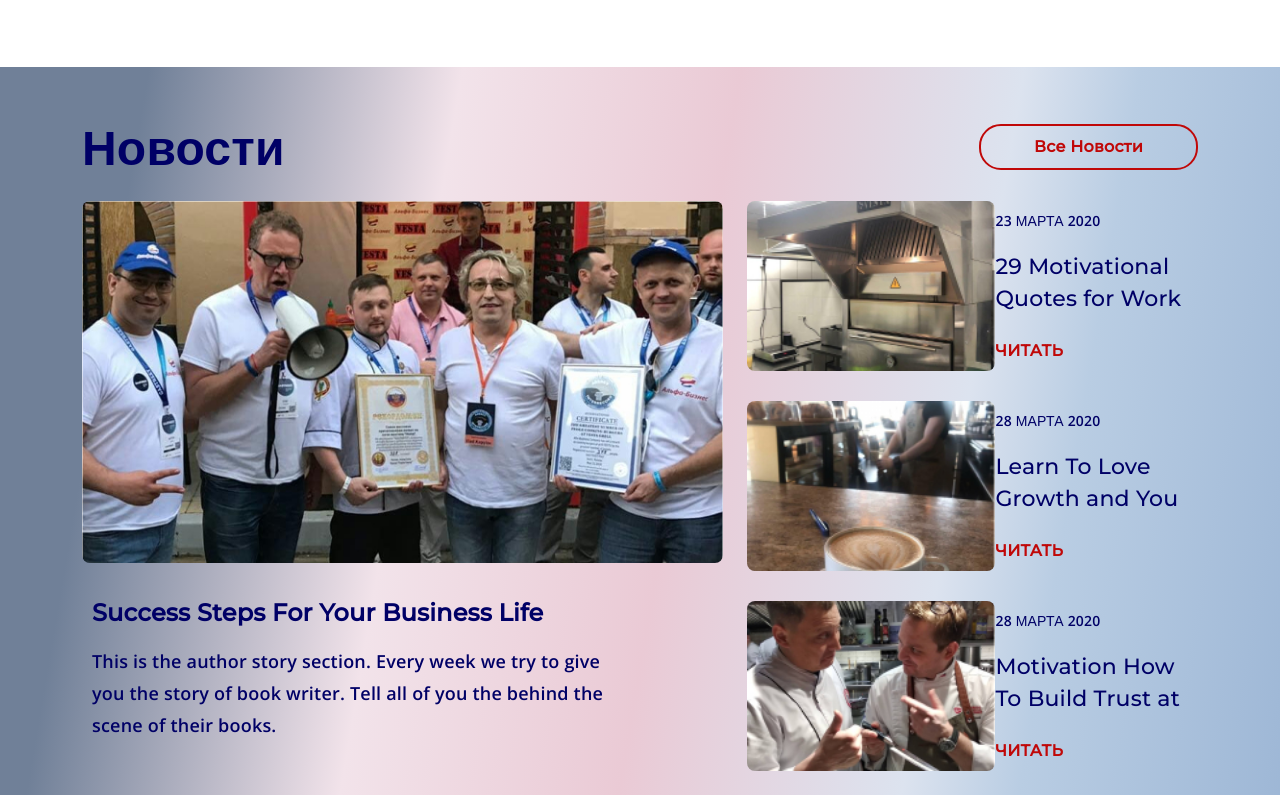
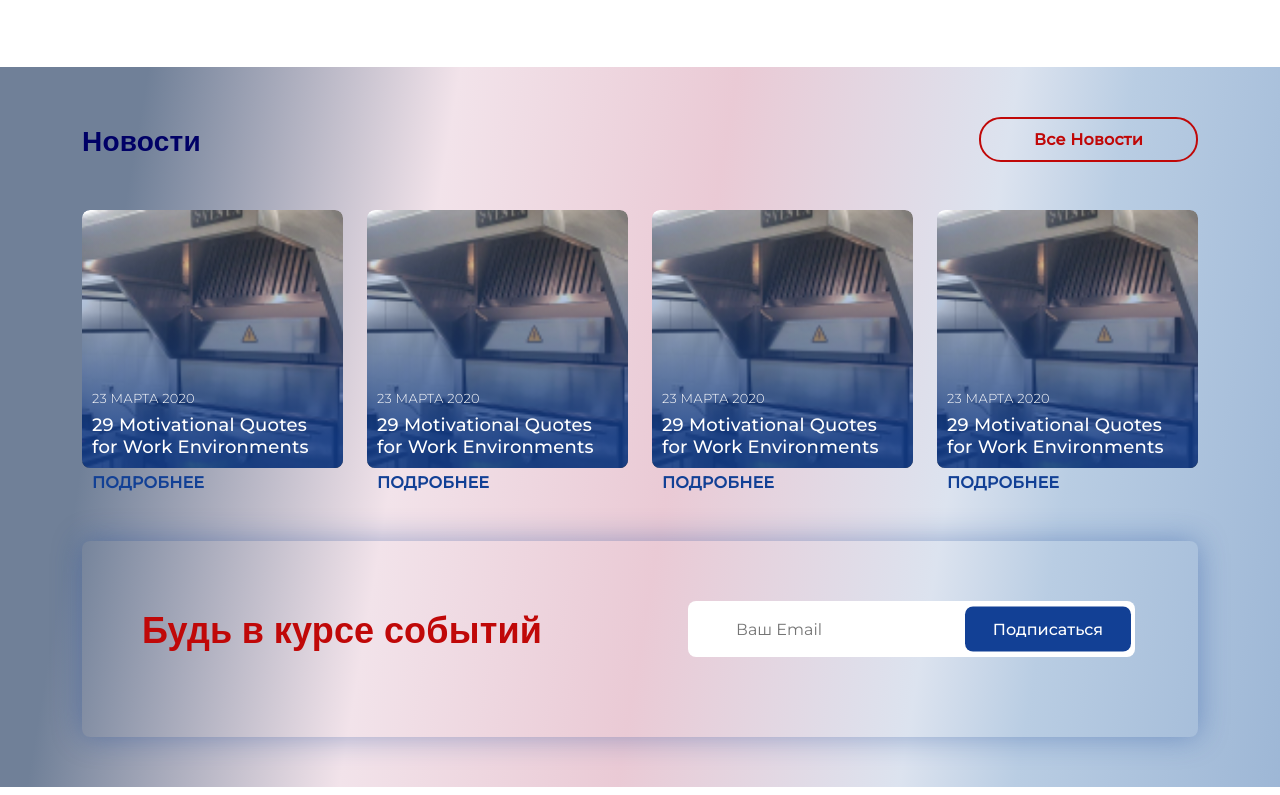
Before and after one commit to VvorobeiS/alfabiz-new, a plain HTML site: page index.html in a window 1280 px wide. Shown: the part 3265-4060 px from the top of the page. Drawn offline with nearby package versions, Linux system fonts and the light colour scheme.

Commit message:
Правка секции news и перенос секции newsletter in news

```diff
--- a/assets/sass/sections/_news.sass
+++ b/assets/sass/sections/_news.sass
@@ -1,15 +1,15 @@
 .news
+  position: relative
   padding-top: 50px
   padding-bottom: 50px
   background: linear-gradient( 99.6deg, rgba(112,128,152,1) 10.6%, rgba(242,227,234,1) 32.9%, rgba(234,202,213,1) 52.7%, rgba(220,227,239,1) 72.8%, rgba(185,205,227,1) 81.1%, rgba(154,180,212,1) 102.4% )
   &__title
     font-family: $Open-Sans
     font-style: normal
-    font-weight: bold
-    font-size: 48px
+    font-weight: 700
+    font-size: 28px
     font-style: normal
     letter-spacing: $letter-spacing
-    line-height: 60px
   &__btn
     padding: 11px 53px
     font-family: $Montserrat
@@ -18,7 +18,6 @@
     font-size: 16px
     font-style: normal
     letter-spacing: $letter-spacing
-    line-height: 20px
     color: $primary-color
     border: 2px solid $primary-color
     border-radius: 22px
@@ -27,77 +26,66 @@
     +hover
       background-color: $primary-color
       color: $light-color
-  &-main
+  &-item
+    border-radius: $border-radius
+    overflow: hidden
+    &__info
+      position: relative
+      width: 261px
+      height: 258px
+      margin-bottom: 5px
+      border-radius: $border-radius
+      overflow: hidden
+      &:before
+        content: ''
+        position: absolute
+        top: 0
+        right: 0
+        bottom: 0
+        left: 0
+        background: linear-gradient(0deg, rgba(18,64,149,0.8) 12%, rgba(192,8,8,0) 100%)
+        z-index: 2
     &__img
-      margin-bottom: 30px
-      border-radius: 8px
-    &__title
-      margin-bottom: 16px
-      padding-left: 10px
+      position: absolute
+      width: 100%
+      height: 100%
+      z-index: 1
+    &__date
+      position: absolute
+      top: 180px
+      left: 10px
       font-family: $Montserrat
       font-style: normal
-      font-weight: bold
-      font-size: 24px
-      font-style: normal
+      font-weight: 300
+      font-size: 13px
       letter-spacing: $letter-spacing
-      line-height: 32px
-    &__text
-      max-width: 536px
-      max-height: 100px
-      padding-left: 10px
-      font-family: $Open-Sans
-      font-style: normal
-      font-weight: normal
-      font-size: 18px
-      font-style: normal
-      letter-spacing: $letter-spacing
-      line-height: 32px
-      overflow: auto
-  &-item
-    display: flex
-    justify-content: space-between
-    // +hover
-    //   transform: translate(0, -5px)
-    &:not(:last-child)
-      margin-bottom: 30px
-    &__img
-      width: 250px
-      height: 170px
-      border-radius: $border-radius
-    &__info
-      display: flex
-      flex-direction: column
-      align-items: flex-start
-      justify-content: space-around
-    &__date
-      font-family: $Open-Sans
-      font-style: normal
-      font-weight: normal
-      font-size: 14px
-      font-style: normal
-      letter-spacing: $letter-spacing
-      line-height: 20px
+      color: $light-color
+      z-index: 3
     &__title
+      position: absolute
+      bottom: 10px
+      left: 10px
       max-width: 268px
       max-height: 70px
       font-family: $Montserrat
       font-style: normal
       font-weight: 500
-      font-size: 22px
-      font-style: normal
+      font-size: 18px
       letter-spacing: $letter-spacing
-      line-height: 32px
+      color: $light-color
       overflow: auto
+      z-index: 3
     &__link
       position: relative
+      margin-left: 10px
       font-family: $Montserrat
       font-style: normal
-      font-weight: bold
+      font-weight: 600
       font-size: 16px
       font-style: normal
       letter-spacing: $letter-spacing
       line-height: 20px
-      color: $primary-color
+      color: $blue-color
       text-decoration: none
       text-transform: uppercase
       &:after
@@ -113,3 +101,58 @@
         &:after
           transform: translate(-50%, 5px)
           border: 1px solid $primary-color
+.newsletter
+  display: flex
+  justify-content: space-between
+  align-items: center
+  padding: 60px 63px 80px 60px
+  box-shadow: 0px 0px 30px 0px rgba(18,64,149, 0.39)
+  border-radius: $border-radius
+  &__title
+    max-width: 450px
+    font-family: $Open-Sans
+    font-style: normal
+    font-weight: 600
+    font-size: 36px
+    letter-spacing: $letter-spacing
+    color: $primary-color
+  &__form
+    position: relative
+    display: flex
+    height: 56px
+    overflow: hidden
+    border-radius: $border-radius
+  &__input
+    width: 447px
+    height: 100%
+    padding-left: 48px
+    padding-right: 185px
+    font-family: $Montserrat
+    font-style: normal
+    font-weight: 400
+    font-size: 16px
+    color: #959EAD
+    border: none
+    outline: none
+  &__btn
+    position: absolute
+    top: 50%
+    transform: translateY(-50%)
+    right: 4px
+    padding: 13px 28px
+    font-family: $Montserrat
+    font-style: normal
+    font-weight: 500
+    font-size: 16px
+    color: $light-color
+    background-color: $blue-color
+    border-radius: $border-radius
+    +hover
+      color: $blue-color
+  &__icon
+    position: absolute
+    top: 50%
+    transform: translateY(-50%)
+    left: 20px
+    width: 16px
+    color: inherit
--- a/assets/sass/sections/_newsletter.sass
+++ /dev/null
@@ -1,58 +0,0 @@
-.newsletter
-  padding-top: 50px
-  padding-bottom: 50px
-  &-wrapper
-    display: flex
-    justify-content: space-between
-    align-items: center
-    padding: 60px 63px 80px 60px
-    background: linear-gradient(90deg, rgba(192,8,8,0.9) 0%, rgba(18,64,149,0.9) 100%)
-    border-radius: $border-radius
-  &__title
-    max-width: 450px
-    font-family: $Open-Sans
-    font-style: normal
-    font-weight: 600
-    font-size: 36px
-    letter-spacing: $letter-spacing
-    color: $light-color
-  &__form
-    position: relative
-    display: flex
-    height: 56px
-    overflow: hidden
-    border-radius: $border-radius
-  &__input
-    width: 447px
-    height: 100%
-    padding-left: 48px
-    padding-right: 185px
-    font-family: $Montserrat
-    font-style: normal
-    font-weight: 400
-    font-size: 16px
-    color: #959EAD
-    border: none
-    outline: none
-  &__btn
-    position: absolute
-    top: 50%
-    transform: translateY(-50%)
-    right: 4px
-    padding: 13px 28px
-    font-family: $Montserrat
-    font-style: normal
-    font-weight: 500
-    font-size: 16px
-    color: $light-color
-    background-color: $primary-color
-    border-radius: $border-radius
-    +hover
-      color: $blue-color
-  &__icon
-    position: absolute
-    top: 50%
-    transform: translateY(-50%)
-    left: 20px
-    width: 16px
-    color: inherit
--- a/assets/sass/style.sass
+++ b/assets/sass/style.sass
@@ -27,6 +27,6 @@
 // Подключение стилей для news
 @import 'sections/news'
 // Подключение стилей для newsletter
-@import 'sections/newsletter'
+// @import 'sections/newsletter'
 // Подключение медиа-запросов
 @import 'media'
--- a/index.html
+++ b/index.html
@@ -1423,7 +1423,7 @@
     <!-- /.enterprises -->
     <section class="news">
       <div class="container">
-        <div class="row mb-4">
+        <div class="row mb-5">
           <div class="col-md-6 d-flex justify-content-start align-items-center">
             <h2 class="news__title" data-aos="fade-right" data-aos-delay="200">Новости</h2>
           </div>
@@ -1434,78 +1434,72 @@
           <!-- /.col-md-6 -->
         </div>
         <!-- /.row -->
-        <div class="row">
-          <div class="col-lg-7 news-main">
-            <img loading="lazy" src="./assets/images/news/item-4.jpg" alt="Изображение статьи" class="news-main__img" />
-            <h3 class="news-main__title">Success Steps For Your Business Life</h3>
-            <p class="news-main__text">
-              This is the author story section. Every week we try to give you the story of book writer. Tell all of you
-              the behind the scene of their books.
-            </p>
-          </div>
-          <!-- /.col-lg-6 -->
-          <div class="col-lg-5">
+        <div class="row mb-5">
+          <div class="col-lg-12 d-flex justify-content-between align-items-center">
             <div class="news-item" data-aos="fade-left" data-aos-delay="200">
+              <div class="news-item__info">
                 <img
                   loading="lazy"
                   src="./assets/images/news/item-1.jpg"
                   alt="Изображение статьи"
                   class="news-item__img"
                 />
-              <div class="news-item__info">
                 <span class="news-item__date">23 МАРТА 2020</span>
                 <h3 class="news-item__title">29 Motivational Quotes for&nbsp;Work Environments</h3>
-                <a href="" class="news-item__link">Читать</a>
               </div>
               <!-- /.news-item__info -->
-            </div>
-            <!-- /.news-item -->
+              <a href="" class="news-item__link">Подробнее</a>
+            </div>
             <div class="news-item" data-aos="fade-left" data-aos-delay="200">
+              <div class="news-item__info">
                 <img
                   loading="lazy"
-                src="./assets/images/news/item-2.jpg"
+                  src="./assets/images/news/item-1.jpg"
                   alt="Изображение статьи"
                   class="news-item__img"
                 />
+                <span class="news-item__date">23 МАРТА 2020</span>
+                <h3 class="news-item__title">29 Motivational Quotes for&nbsp;Work Environments</h3>
+              </div>
+              <!-- /.news-item__info -->
+              <a href="" class="news-item__link">Подробнее</a>
+            </div>
+            <div class="news-item" data-aos="fade-left" data-aos-delay="200">
               <div class="news-item__info">
-                <span class="news-item__date">28 МАРТА 2020</span>
-                <h3 class="news-item__title">Learn To Love Growth and&nbsp;You Will Be A Success</h3>
-                <a href="" class="news-item__link">Читать</a>
-              </div>
-              <!-- /.news-item__info -->
-            </div>
-            <!-- /.news-item -->
-            <div class="news-item" data-aos="fade-left" data-aos-delay="200">
                 <img
                   loading="lazy"
-                src="./assets/images/news/item-3.jpg"
+                  src="./assets/images/news/item-1.jpg"
                   alt="Изображение статьи"
                   class="news-item__img"
                 />
+                <span class="news-item__date">23 МАРТА 2020</span>
+                <h3 class="news-item__title">29 Motivational Quotes for&nbsp;Work Environments</h3>
+              </div>
+              <!-- /.news-item__info -->
+              <a href="" class="news-item__link">Подробнее</a>
+            </div>
+            <div class="news-item" data-aos="fade-left" data-aos-delay="200">
               <div class="news-item__info">
-                <span class="news-item__date">28 МАРТА 2020</span>
-                <h3 class="news-item__title">Motivation How To Build Trust at your Work</h3>
-                <a href="" class="news-item__link">Читать</a>
+                <img
+                  loading="lazy"
+                  src="./assets/images/news/item-1.jpg"
+                  alt="Изображение статьи"
+                  class="news-item__img"
+                />
+                <span class="news-item__date">23 МАРТА 2020</span>
+                <h3 class="news-item__title">29 Motivational Quotes for&nbsp;Work Environments</h3>
               </div>
               <!-- /.news-item__info -->
-            </div>
-            <!-- /.news-item -->
-          </div>
-          <!-- /.col-lg-6 -->
-        </div>
-        <!-- /.row -->
-      </div>
-      <!-- /.container -->
-    </section>
-    <!-- /.news -->
-    <section class="newsletter">
-      <div class="container">
+              <a href="" class="news-item__link">Подробнее</a>
+            </div>
+          </div>
+          <!-- /.col-lg-12 -->
+        </div>
+        <!-- /.row -->
         <div class="row">
           <div class="col-md-12">
-            <div class="newsletter-wrapper">
-              <h2 class="newsletter__title" data-aos="fade-right" data-aos-delay="200">
-                Будь первым, кто узнает о&nbsp;наших акциях
-              </h2>
+            <div class="newsletter">
+              <h2 class="newsletter__title" data-aos="fade-right" data-aos-delay="200">Будь в курсе событий</h2>
               <form
                 action="./send.php"
                 method="POST"
@@ -1515,7 +1509,7 @@
               >
                 <input type="hidden" name="form" value="1" />
                 <input type="email" class="newsletter__input" placeholder="Ваш Email" required name="subscribe" />
-                <button class="button newsletter__btn" type="submit">Регистрация</button>
+                <button class="button newsletter__btn" type="submit">Подписаться</button>
                 <svg class="newsletter__icon" width="14" height="14" fill="currentColor">
                   <use xlink:href="./node_modules/bootstrap-icons/bootstrap-icons.svg#envelope-fill" />
                 </svg>
@@ -1528,8 +1522,9 @@
         <!-- /.row -->
       </div>
       <!-- /.container -->
+      <div class="test"></div>
     </section>
-    <!-- /.newsletter -->
+    <!-- /.news -->
     <script src="./assets/js/jquery-3.6.0.min.js"></script>
     <script src="./assets/js/swiper-bundle.min.js"></script>
     <script src="./assets/js/main.js"></script>
```
Also changed, not shown: assets/css/style.css, assets/images/svg/bold-arrows.svg (added), 1 other file. Lines whose indentation alone changed are shown as unchanged.
